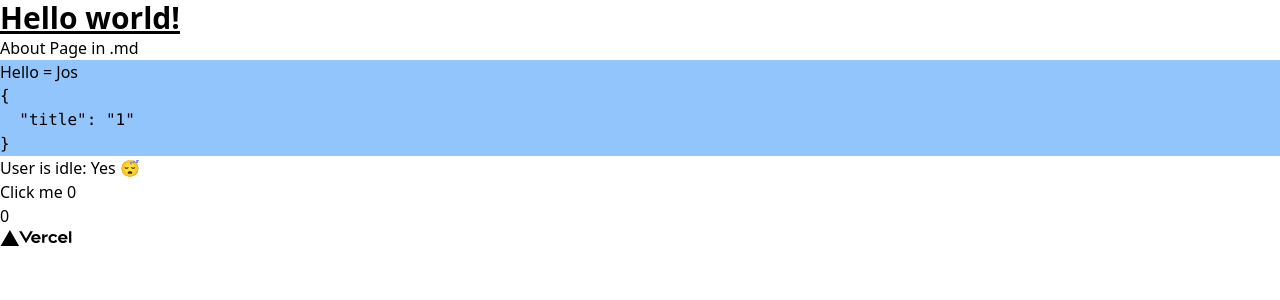
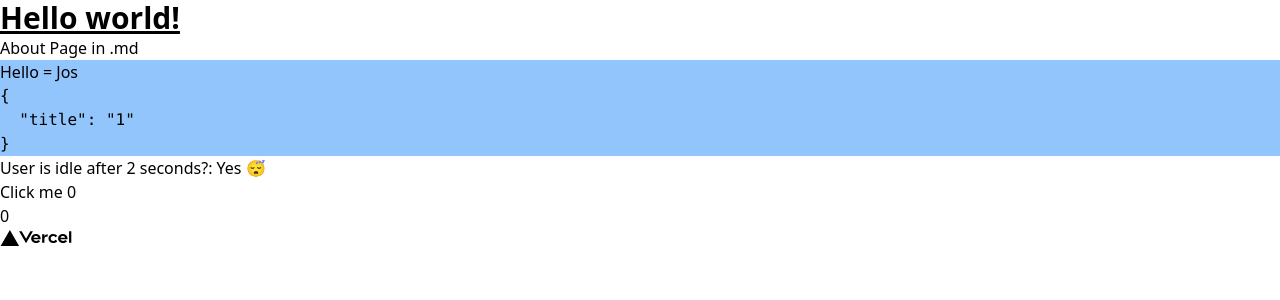
Before and after one commit to ctwhome/top-next, a Next.js app: page / in a window 1280 px wide. Shown: the top 300 px of the page. Built offline with nearby package versions, Linux system fonts and the light colour scheme.

Commit message:
add example youtube embeded in md

```diff
--- a/pages/index.tsx
+++ b/pages/index.tsx
@@ -9,7 +9,7 @@ const Home: NextPage = () => {
   const [count, setCount] = useState(0);
 
   const mouseWheel = useMouseWheel()
-  const isIdle = useIdle(3000);
+  const isIdle = useIdle(2000);
   // Functions
   // Render
   return (
@@ -20,9 +20,9 @@ const Home: NextPage = () => {
 
       <Link href="/about">About Page in .md</Link>
 
-<Hello/>
+      <Hello/>
 
-       <div>User is idle: {isIdle ? 'Yes 😴' : 'Nope'}</div>
+       <div>User is idle after 2 seconds?: {isIdle ? 'Yes 😴' : 'Nope'}</div>
        <button onClick={() => setCount(count + 1)}>
         Click me { count }
       </button>
```
